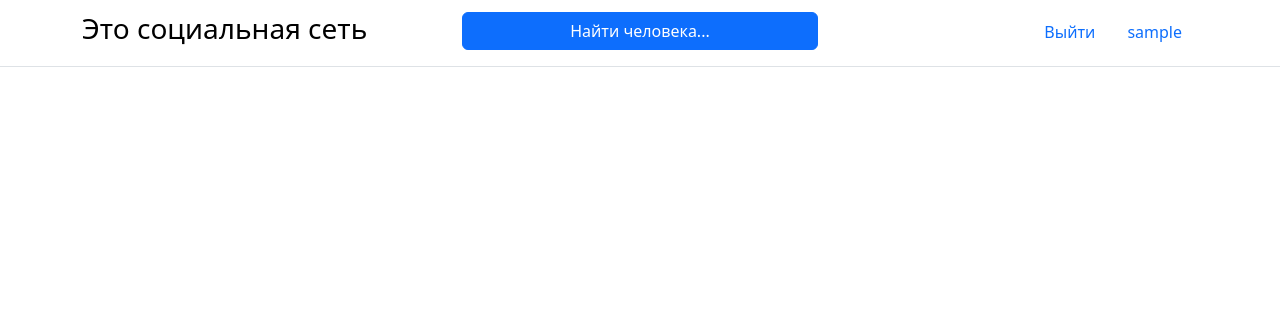
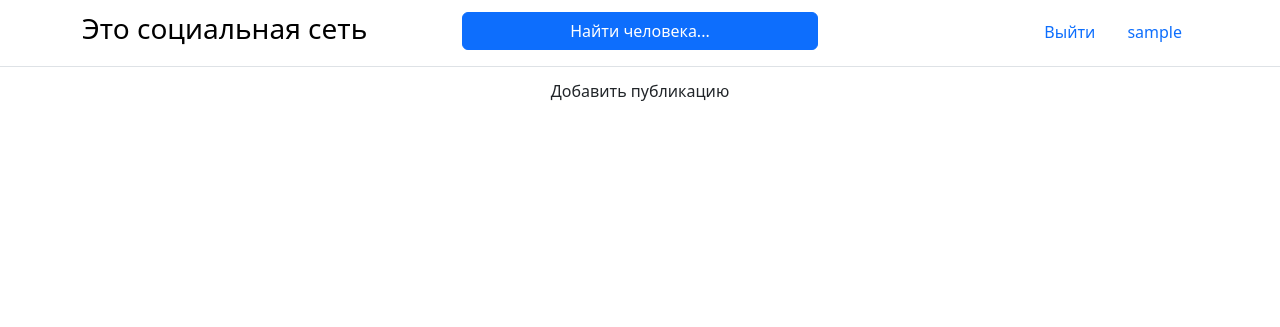
Before and after one commit to Potagashev/SocNetworkDemo, a Django app: page / in a window 1280 px wide. Shown: the top 327 px of the page. Run offline with Django 4.2, Linux system fonts and the light colour scheme; the visitor is signed in with stand-in values (Sample User, id 1); data that the repository does not hold is empty.

```diff
--- a/SocialNetworkDemo/posts/templates/posts/home.html
+++ b/SocialNetworkDemo/posts/templates/posts/home.html
@@ -1,5 +1,5 @@
 {% extends 'posts/base.html' %}
-<a href="{% url 'add_post' %}">Добавить публикацию</a>
 {% block content %}
+    <a href="{% url 'add_post' %}">Добавить публикацию</a>
     {% include 'posts/posts_list.html' %}
 {% endblock %}
```
